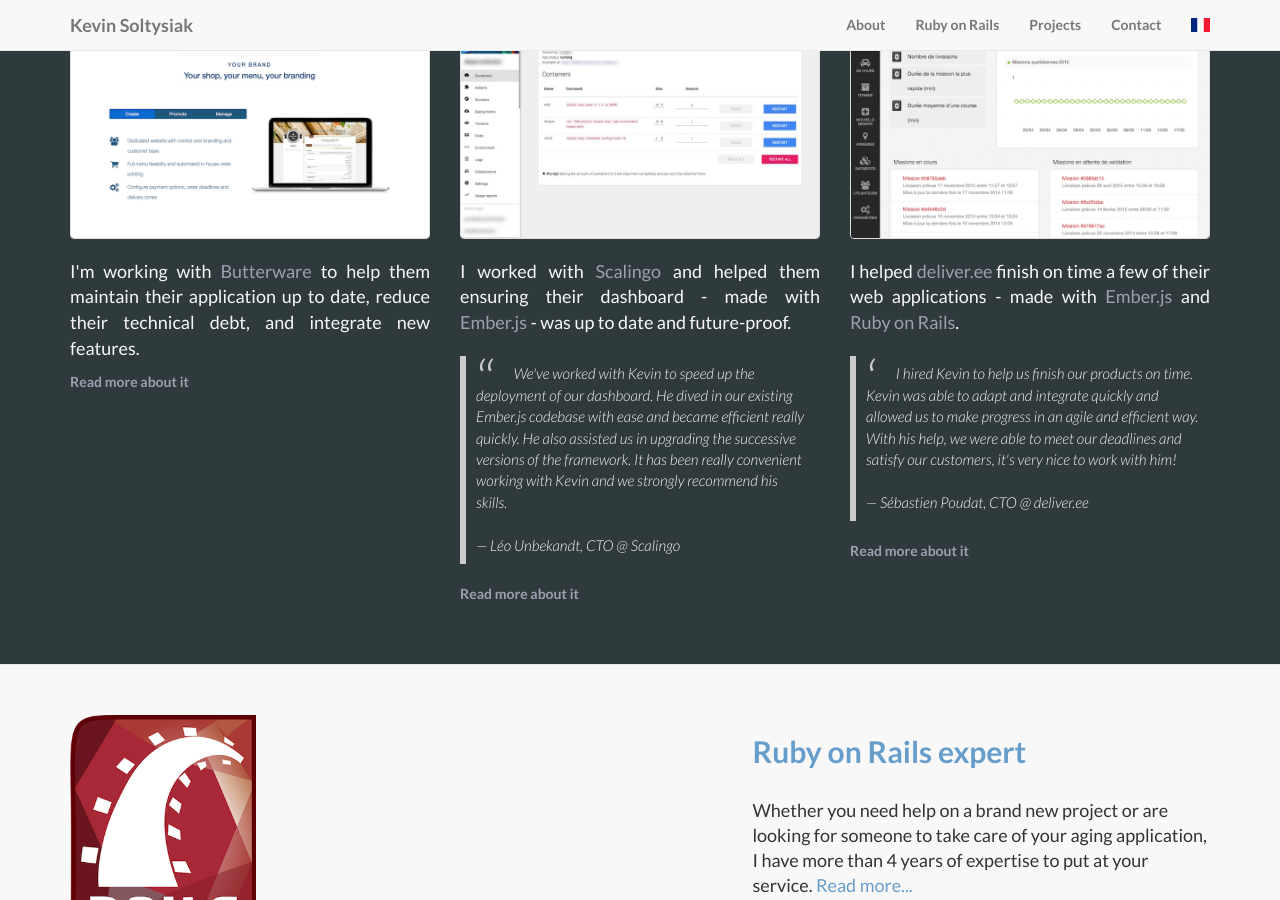
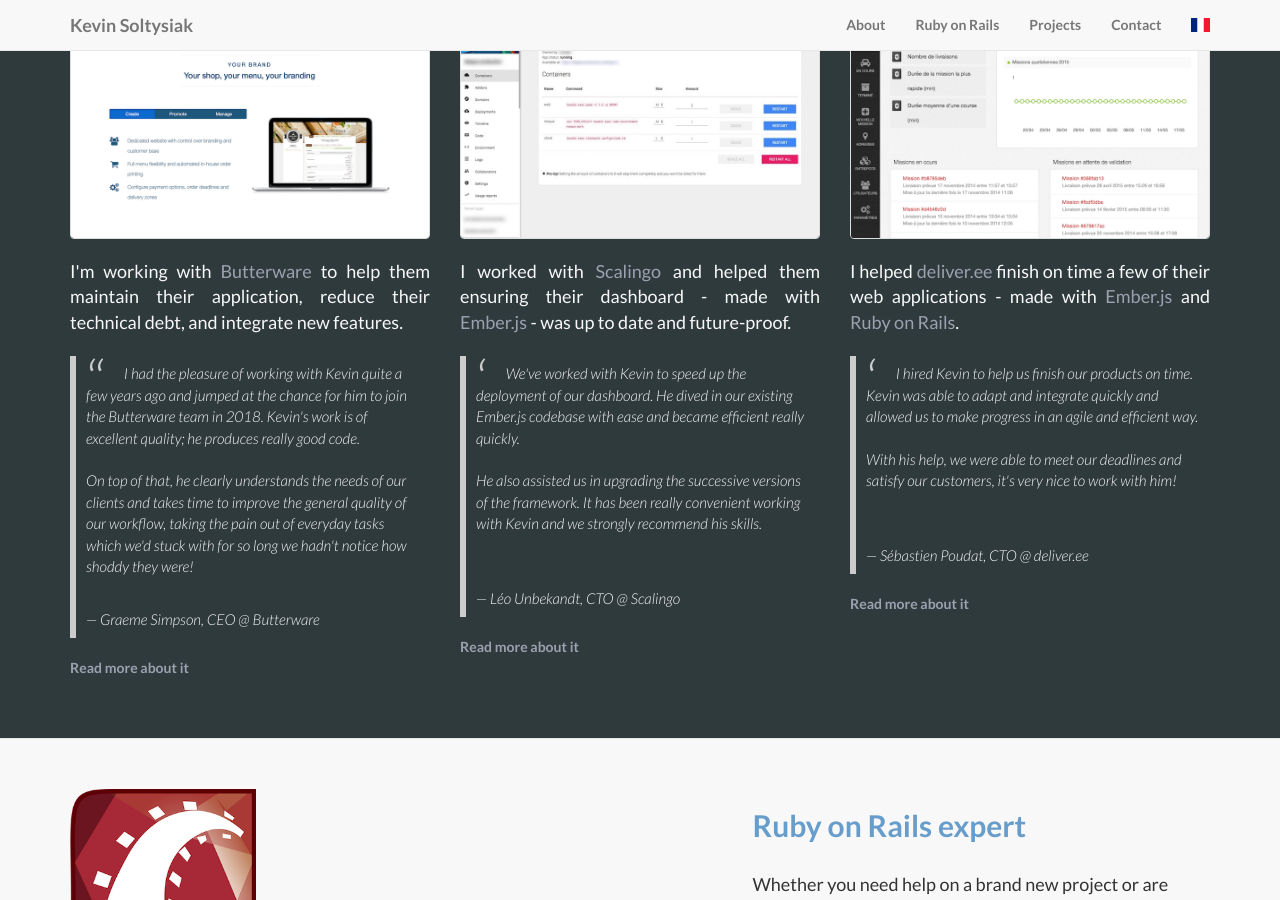
Before and after one commit to ksol/ksol.github.io, a Jekyll site: the page built from index.html, in a window 1280 px wide and 900 px high, scrolled down 902 px. Built offline with Jekyll 4.4.1, drawn with Linux system fonts in a browser that asks for light colours; nearby versions of some CDN libraries.

```diff
--- a/_includes/page_content.html
+++ b/_includes/page_content.html
@@ -55,9 +55,23 @@
 
         <p class="project-content project-short">
           I'm working with <a href="https://www.butterware.co.uk">Butterware</a> to help them
-          maintain their application up to date, reduce their technical debt, and integrate
+          maintain their application, reduce their technical debt, and integrate
           new features.
         </p>
+
+        <blockquote>
+          <p>
+            I had the pleasure of working with Kevin quite a few years ago and jumped at the chance for him to join the Butterware team in 2018. Kevin's work is of excellent quality; he produces really good code.
+          </p>
+          <br><br>
+          <p>
+            On top of that, he clearly understands the needs of our clients and takes time to improve the general quality of our workflow, taking the pain out of everyday tasks which we'd stuck with for so long we hadn't notice how shoddy they were!
+          </p>
+          <br>
+          <p>
+            &mdash; Graeme Simpson, CEO @ Butterware
+          </p>
+        </blockquote>
 
         <a href="/projects/butterware">Read more about it</a>
         </p>
@@ -76,6 +90,9 @@
           <p>
             We've worked with Kevin to speed up the deployment of our dashboard. He dived
             in our existing Ember.js codebase with ease and became efficient really quickly.
+          </p>
+          <br><br>
+          <p>
             He also assisted us in upgrading the successive versions of the framework.
             It has been really convenient working with Kevin and we strongly recommend his skills.
           </p>
@@ -102,6 +119,9 @@
           <p>
             I hired Kevin to help us finish our products on time.
             Kevin was able to adapt and integrate quickly and allowed us to make progress in an agile and efficient way.
+          </p>
+          <br><br>
+          <p>
             With his help, we were able to meet our deadlines and satisfy our customers, it's very nice to work with him!
           </p>
           <br><br>
```
Also changed, not shown: _includes/page_content.fr.html (+24 -2 lines).
